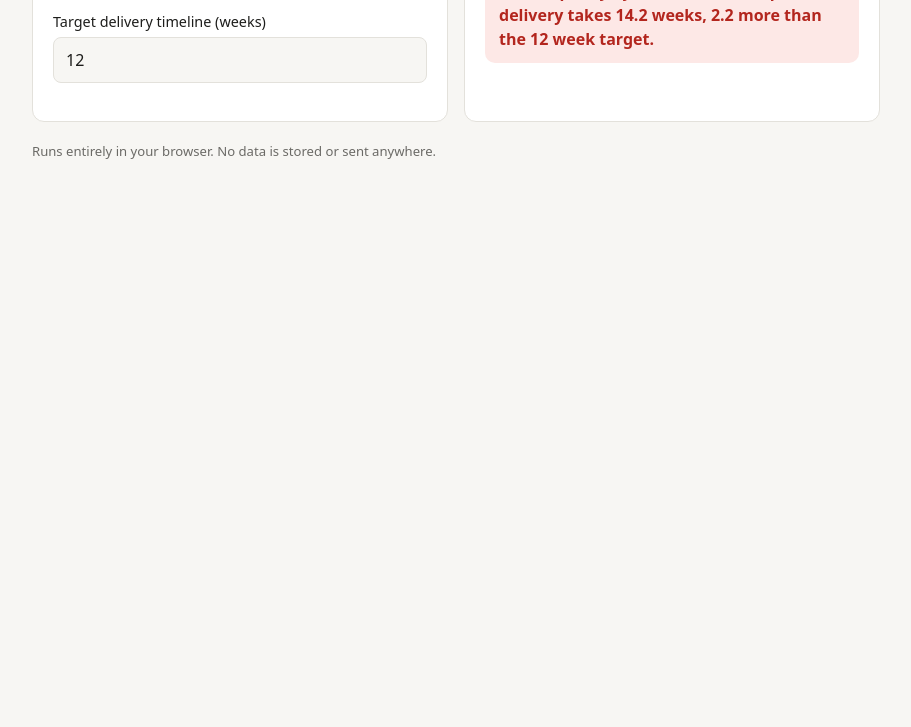
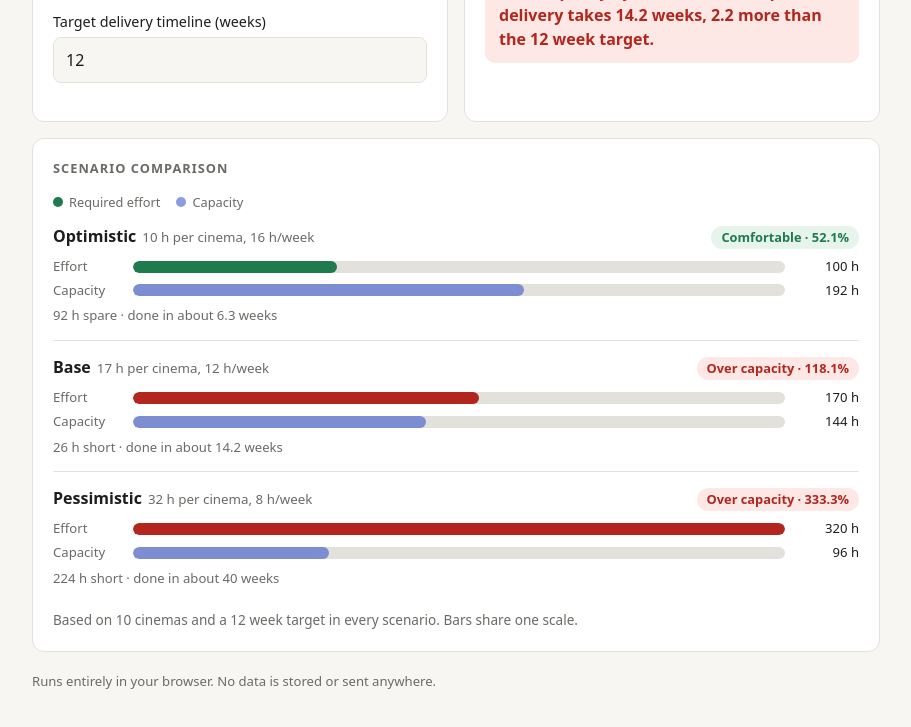
Before and after one commit to Rimmadjan/cinema-capacity-planner, a plain HTML site: page index.html in a window 1280 px wide. Shown: the part 693-1420 px from the top of the page, without its empty margins (184-1095 px from the left). Before the commit the page ends 919 px from the top, so only its background shows below. Drawn offline with Linux system fonts and the light colour scheme.

Commit message:
Add visual comparison of optimistic, base and pessimistic scenarios
Co-Authored-By: Claude Sonnet 5.5 <noreply@anthropic.com>
Claude-Session: https://claude.ai/code/session_01X2mcYJbmeRLx3F7nTNYsFe

```diff
--- a/index.html
+++ b/index.html
@@ -55,6 +55,28 @@
   .status.ok { background: var(--ok-bg); color: var(--ok); }
   .status.warn { background: var(--warn-bg); color: var(--warn); }
   .status.bad { background: var(--bad-bg); color: var(--bad); }
+  .cmp-row { padding: 14px 0; border-top: 1px solid var(--line); }
+  .cmp-row:first-of-type { border-top: 0; padding-top: 0; }
+  .cmp-head { display: flex; justify-content: space-between; align-items: baseline; gap: 8px; flex-wrap: wrap; margin-bottom: 8px; }
+  .cmp-name { font-weight: 600; }
+  .cmp-name small { color: var(--muted); font-weight: 400; margin-left: 6px; }
+  .cmp-badge { font-size: 0.8rem; font-weight: 600; padding: 2px 10px; border-radius: 99px; }
+  .cmp-badge.ok { background: var(--ok-bg); color: var(--ok); }
+  .cmp-badge.warn { background: var(--warn-bg); color: var(--warn); }
+  .cmp-badge.bad { background: var(--bad-bg); color: var(--bad); }
+  .cmp-bar { display: grid; grid-template-columns: 70px 1fr 64px; align-items: center; gap: 10px; font-size: 0.82rem; margin: 4px 0; }
+  .cmp-bar .lbl { color: var(--muted); }
+  .cmp-bar .num { text-align: right; font-variant-numeric: tabular-nums; }
+  .cmp-track { height: 12px; background: var(--line); border-radius: 99px; overflow: hidden; }
+  .cmp-track i { display: block; height: 100%; border-radius: 99px; }
+  .cmp-track i.effort.ok { background: var(--ok); }
+  .cmp-track i.effort.warn { background: var(--warn); }
+  .cmp-track i.effort.bad { background: var(--bad); }
+  .cmp-track i.cap { background: var(--accent); opacity: .55; }
+  .cmp-meta { color: var(--muted); font-size: 0.82rem; margin-top: 6px; }
+  .legend { display: flex; gap: 16px; font-size: 0.8rem; color: var(--muted); margin-bottom: 12px; flex-wrap: wrap; }
+  .legend span::before { content: ""; display: inline-block; width: 10px; height: 10px; border-radius: 99px; margin-right: 6px; background: var(--ok); }
+  .legend span.c::before { background: var(--accent); opacity: .55; }
   .full { grid-column: 1 / -1; }
   .empty { color: var(--muted); }
   footer { color: var(--muted); font-size: 0.82rem; margin-top: 20px; }
@@ -129,6 +151,16 @@
         </div>
         <div class="bar" aria-hidden="true"><i id="bar"></i></div>
         <div class="status" id="status" role="status"></div>
+      </div>
+    </section>
+
+    <section class="full" id="compare">
+      <h2>Scenario comparison</h2>
+      <div id="cmp-empty" class="empty" hidden>Enter a valid number of cinemas to compare scenarios.</div>
+      <div id="cmp-body">
+        <div class="legend"><span>Required effort</span><span class="c">Capacity</span></div>
+        <div id="cmp-rows"></div>
+        <p class="hint" id="cmp-note"></p>
       </div>
     </section>
   </div>
@@ -208,11 +240,69 @@
     s.textContent = text;
   }
 
+  function statusOf(util) { return util > 100 ? "bad" : util > 85 ? "warn" : "ok"; }
+  var STATUS_TEXT = { ok: "Comfortable", warn: "Tight", bad: "Over capacity" };
+
+  // Compares all three presets for the current number of cinemas.
+  function renderComparison(cinemas) {
+    var ok = Number.isInteger(cinemas) && cinemas >= 1 && cinemas <= 500;
+    $("cmp-empty").hidden = ok;
+    $("cmp-body").hidden = !ok;
+    if (!ok) return;
+
+    var names = ["optimistic", "base", "pessimistic"];
+    var results = names.map(function (n) {
+      var p = PRESETS[n];
+      return { name: n, p: p, r: calculate({ cinemas: cinemas, research: p.research, dev: p.dev, qa: p.qa, weekly: p.weekly, weeks: p.weeks }) };
+    });
+    var max = Math.max.apply(null, results.map(function (x) { return Math.max(x.r.effort, x.r.capacity); }));
+    var box = $("cmp-rows");
+    box.textContent = "";
+
+    function bar(label, value, cls) {
+      var row = document.createElement("div");
+      row.className = "cmp-bar";
+      var l = document.createElement("span"); l.className = "lbl"; l.textContent = label;
+      var t = document.createElement("div"); t.className = "cmp-track";
+      var i = document.createElement("i"); i.className = cls; i.style.width = (value / max * 100) + "%";
+      t.appendChild(i);
+      var n = document.createElement("span"); n.className = "num"; n.textContent = fmt(value) + " h";
+      row.appendChild(l); row.appendChild(t); row.appendChild(n);
+      return row;
+    }
+
+    results.forEach(function (x) {
+      var s = statusOf(x.r.utilisation);
+      var wrap = document.createElement("div");
+      wrap.className = "cmp-row";
+      var head = document.createElement("div"); head.className = "cmp-head";
+      var nm = document.createElement("span"); nm.className = "cmp-name";
+      nm.textContent = x.name.charAt(0).toUpperCase() + x.name.slice(1);
+      var sm = document.createElement("small");
+      sm.textContent = fmt(x.r.perCinema) + " h per cinema, " + x.p.weekly + " h/week";
+      nm.appendChild(sm);
+      var badge = document.createElement("span"); badge.className = "cmp-badge " + s;
+      badge.textContent = STATUS_TEXT[s] + " · " + fmt(x.r.utilisation) + "%";
+      head.appendChild(nm); head.appendChild(badge);
+      wrap.appendChild(head);
+      wrap.appendChild(bar("Effort", x.r.effort, "effort " + s));
+      wrap.appendChild(bar("Capacity", x.r.capacity, "cap"));
+      var meta = document.createElement("div"); meta.className = "cmp-meta";
+      meta.textContent = (x.r.gap >= 0 ? fmt(x.r.gap) + " h spare" : fmt(-x.r.gap) + " h short") +
+        " · done in about " + fmt(x.r.eta) + " weeks";
+      wrap.appendChild(meta);
+      box.appendChild(wrap);
+    });
+    $("cmp-note").textContent = "Based on " + cinemas + " cinemas and a " + PRESETS.base.weeks +
+      " week target in every scenario. Bars share one scale.";
+  }
+
   function render() {
     var v = {};
     fields.forEach(function (id) { v[id] = parse(id); });
     var errors = validate(v);
     setErrors(errors);
+    renderComparison(v.cinemas);
     var invalid = Object.keys(errors).length > 0;
     $("results").hidden = invalid;
     $("empty").hidden = !invalid;
```
Also changed, not shown: 1 other file.
